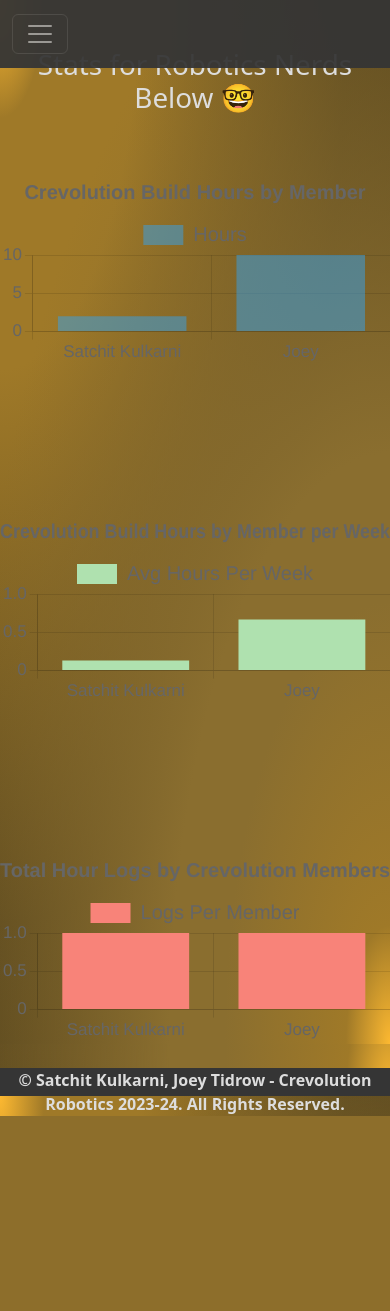
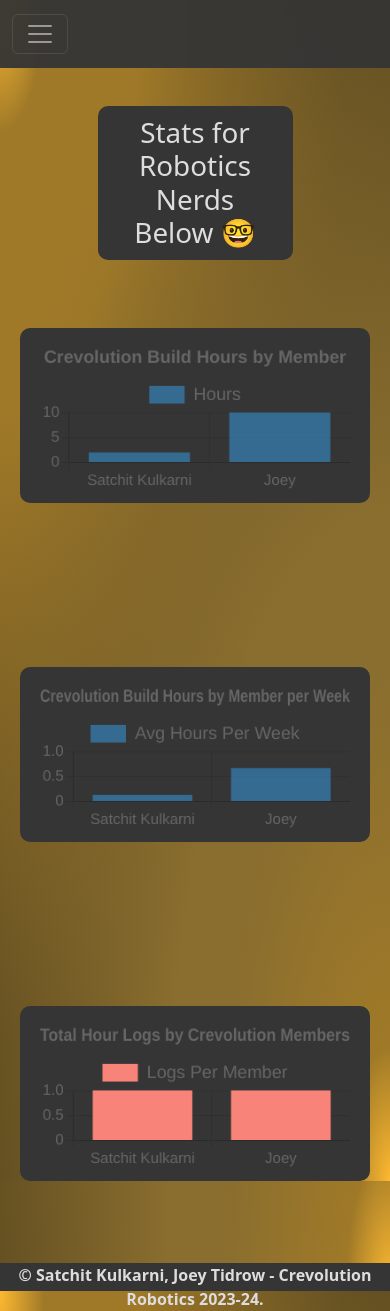
Before and after one commit to SatchitK/CrevBuildHours, a Flask app: page /insights in a window 390 px wide. Before the commit the page ends 1116 px from the top, so only its background shows below. Run offline with Flask 3, Linux system fonts and the light colour scheme; data comes from the database, SQL or seed files in the repository; both versions use the stored data as it was after the commit; some libraries are stand-ins or nearby versions.

Commit message:
More css

```diff
--- a/website/static/style.css
+++ b/website/static/style.css
@@ -69,3 +69,22 @@ width: 100%;
         position: fixed;
 width: 100%;
     }
+    canvas{
+        background: #353535;
+        border-radius: 10px;
+        margin: 10px 20px 10px 20px;
+        padding: 10px 20px 10px 20px;
+    }
+    .nerds{
+        background: #353535;
+        border-radius: 10px;
+        margin: 10px 25% 10px 25%;
+        padding: 10px 20px 10px 20px;
+        width: 50%;
+    }
+    li{
+        background: #353535;
+        border-radius: 10px;
+        margin: 10px 25% 10px 25%;
+        padding: 10px 20px 10px 20px;
+    }
--- a/website/templates/base.html
+++ b/website/templates/base.html
@@ -28,8 +28,8 @@
     <title>{% block title %}Home{% endblock %}</title>
   </head>
 
-  <body class="gradient-custom-3">
-    <nav class="navbar navbar-expand-md navbar-dark z-2">
+  <body class="gradient-custom-3 z-0">
+    <nav class="navbar navbar-expand-md navbar-dark z-3">
       <button
         class="navbar-toggler"
         type="button"
@@ -105,9 +105,11 @@
 
   </body>
   <br>
+  <br>
+  <br>
   <footer class="z-2">
     <p class="text-center "><b>© Satchit Kulkarni, Joey Tidrow -
         Crevolution
-        Robotics 2023-24. All Rights Reserved.</b></p>
+        Robotics 2023-24.</b></p>
   </footer>
 </html>
--- a/website/templates/insights.html
+++ b/website/templates/insights.html
@@ -3,7 +3,8 @@
 <script src="https://cdn.jsdelivr.net/npm/chart.js"></script>
 <div class="insightcss gradient-custom-3">
     <br></br>
-    <h1 class="text-center">Stats for Robotics Nerds Below 🤓</h1>
+    <br></br>
+    <h1 class="text-center nerds z-1">Stats for Robotics Nerds Below 🤓</h1>
     <br></br>
     <canvas id="barChart"></canvas>
 
@@ -53,13 +54,13 @@
         var ctx = document.getElementById("barChart2").getContext("2d")
         var chart = new Chart(ctx, {
             type: 'bar',
+
             data: {
             labels: {{labels | safe}},
             datasets: [{
                 label: 'Avg Hours Per Week',
                 data: {{avg_pw | safe}},
-                borderColor: '#AFE1AF',
-                backgroundColor: '#AFE1AF',
+
             }],
             },
             options: {
```
Also changed, not shown: website/templates/home.html (+4 -4 lines), website/templates/signup.html (+7 -6 lines), instance/crevdatabase.db.
